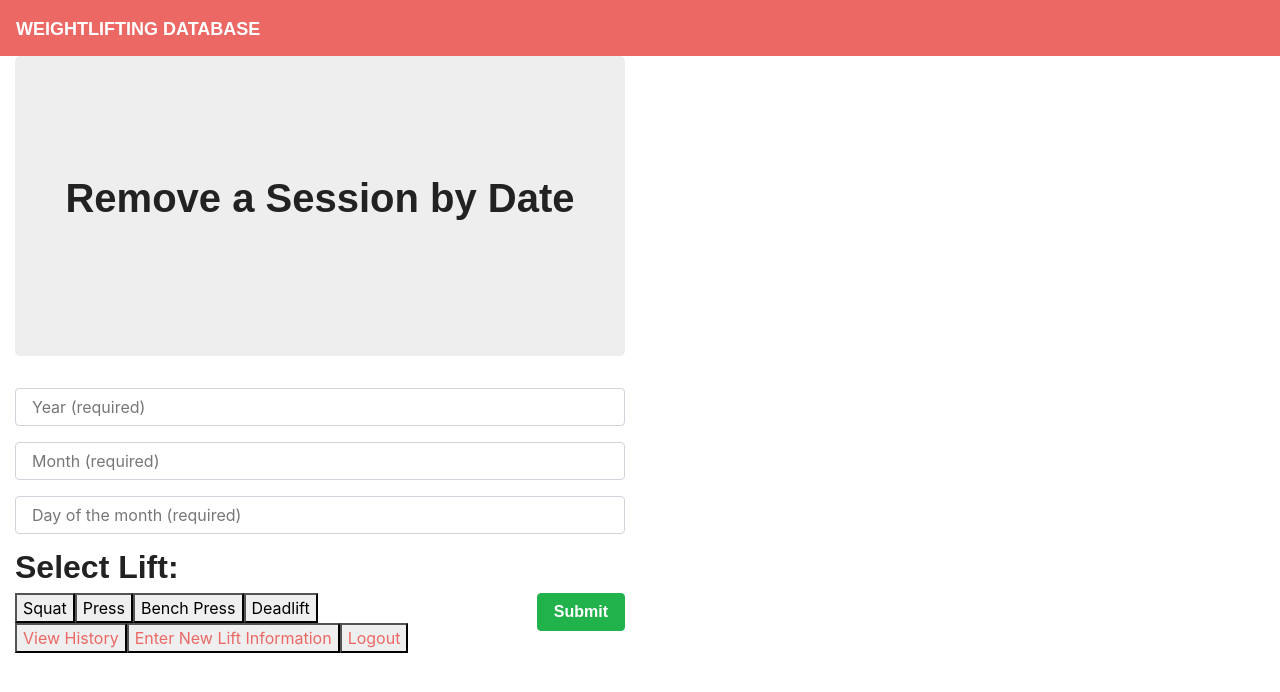
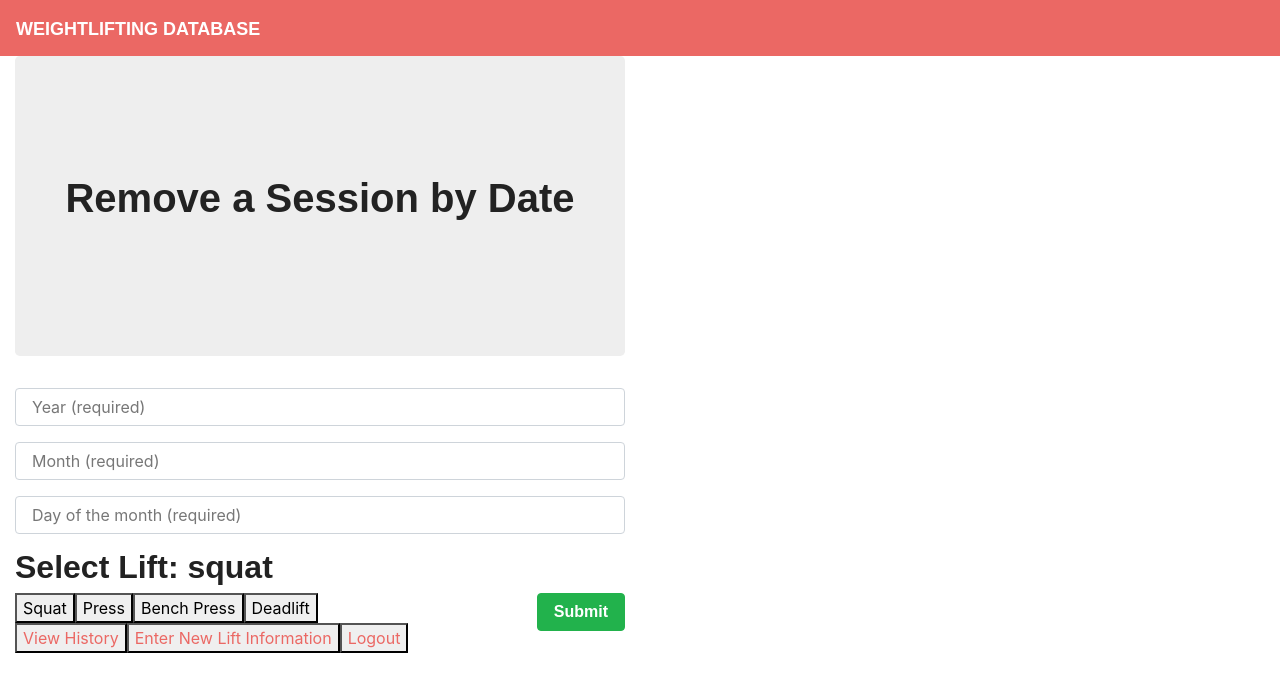
Before and after one commit to tbiaglow/Weightlifting-Tracker, a React (Create React App) app in the folder client/: page /users/1/Remove in a window 1280 px wide. Shown: the top 692 px of the page. Built offline with nearby package versions, Linux system fonts and the light colour scheme; a web font is replaced by a local one.

Commit message:
added alerts when user inputs or removes data

```diff
--- a/client/src/pages/User_Input.js
+++ b/client/src/pages/User_Input.js
@@ -106,6 +106,7 @@ class User_Input extends Component {
       console.log(this.state.userData)
       API.saveUser(this.state.userData)
     })
+    alert("Session Saved!")
   }
 
   render() {
--- a/client/src/pages/User_Remove.js
+++ b/client/src/pages/User_Remove.js
@@ -101,6 +101,7 @@ class User_Remove extends Component {
       console.log(this.state.userData)
       API.saveUser(this.state.userData)
     })
+    alert("Session Removed!")
     }
 
 
@@ -116,7 +117,7 @@ class User_Remove extends Component {
               <Input name="year" value={this.state.year} onChange={this.handleInputChange} placeholder="Year (required)" />
               <Input name="month" value={this.state.month} onChange={this.handleInputChange} placeholder="Month (required)" />
               <Input name="day" value={this.state.day} onChange={this.handleInputChange} placeholder="Day of the month (required)" />
-              <h2>Select Lift: </h2>
+              <h2>Select Lift: {this.state.lift}</h2>
               <button name="squatbutton" onClick={this.handleSquatButton}>Squat</button>
               <button name="pressbutton" onClick={this.handlePressButton}>Press</button>
               <button name="benchpressbutton" onClick={this.handleBenchPressButton}>Bench Press</button>
```
Also changed, not shown: 1 other file (tests, documents, lock files or other folders).
